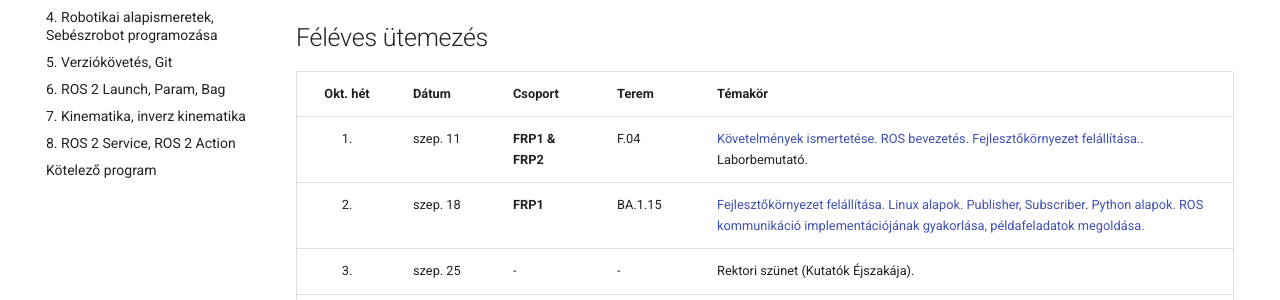
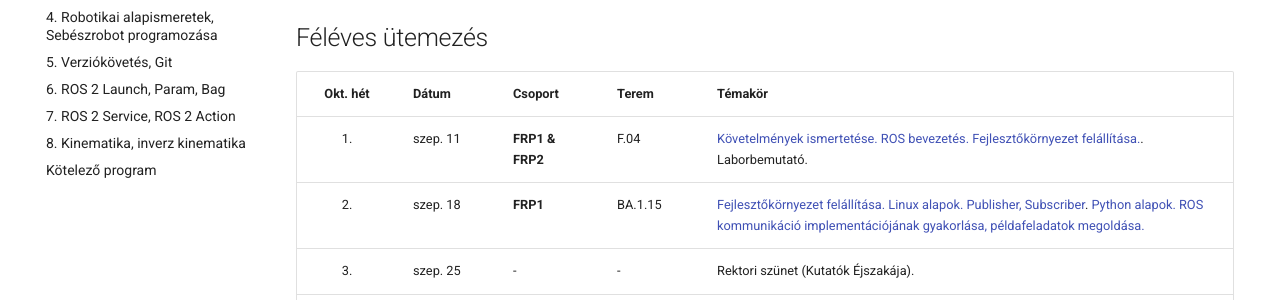
Before and after one commit to ABC-iRobotics/advanced_ros_course_materials_hu, an MkDocs documentation site: the page built from docs/index.md, in a window 1280 px wide. Shown: the part 571-871 px from the top of the page. Built offline with MkDocs 1.6.1 and Material for MkDocs 9.7.7, drawn with Linux system fonts in a browser that asks for light colours; comment, search, counter and statistics services are not loaded.

Commit message:
Swap 7 and 8

```diff
--- a/mkdocs.yml
+++ b/mkdocs.yml
@@ -14,8 +14,8 @@ nav:
     - 4. Robotikai alapismeretek, Sebészrobot programozása: 04_da_vinci.md
     - 5. Verziókövetés, Git: 05_git.md
     - 6. ROS 2 Launch, Param, Bag: 06_roslaunch.md
-    - 7. Kinematika, inverz kinematika: 07_robotics_principles.md
-    - 8. ROS 2 Service, ROS 2 Action: 08_service_action.md
+    - 7. ROS 2 Service, ROS 2 Action: 07_service_action.md
+    - 8. Kinematika, inverz kinematika: 08_robotics_principles.md
     - Kötelező program: projects.md
 
 
```
Also changed, not shown: docs/07_robotics_principles.md (+1 -1 lines), docs/08_service_action.md (+1 -1 lines).
